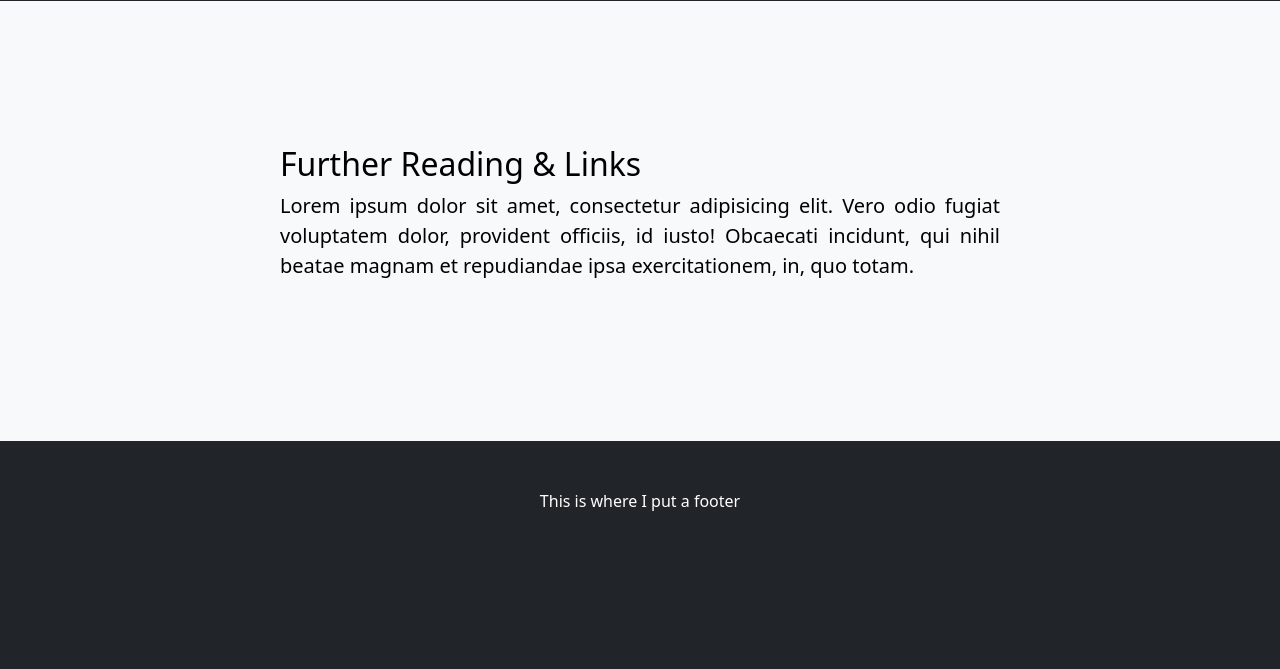
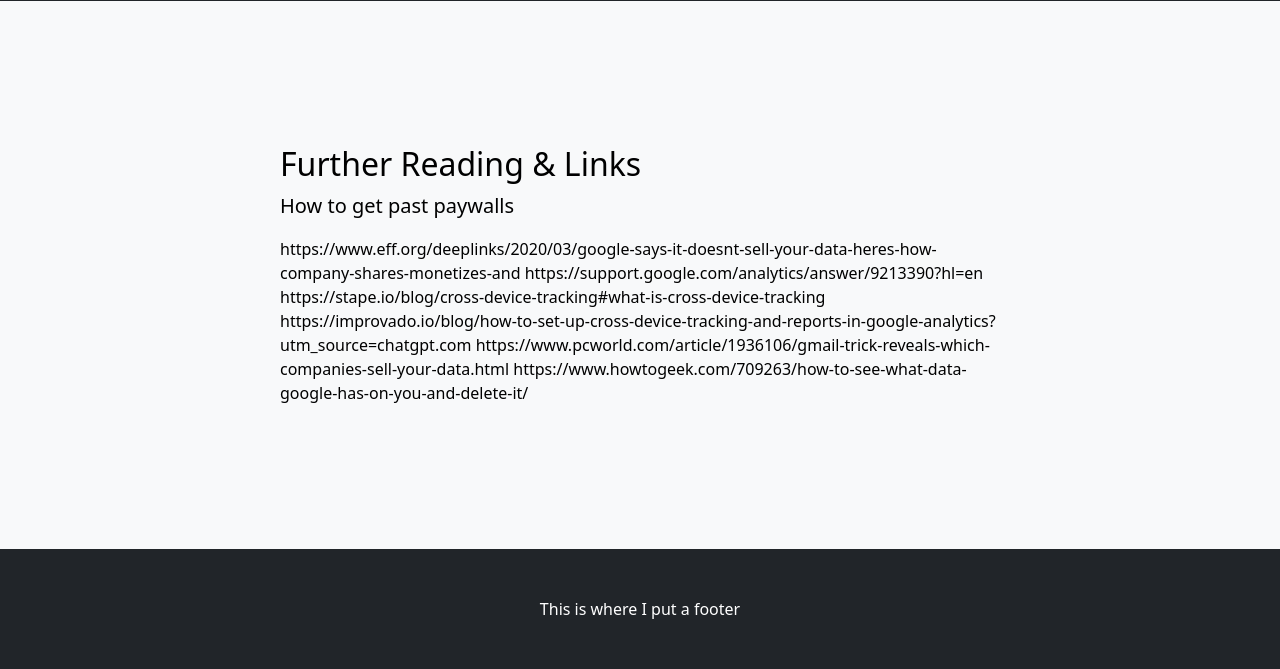
Before and after one commit to CPettifo/headers, a Flask app: template services/collector/templates/index.html in a window 1280 px wide. Shown: the part 4125-4794 px from the top of the page. Before the commit the page ends 4636 px from the top, so only its background shows below. Run offline with Flask 3, Linux system fonts and the light colour scheme; the template is opened without the code that fills it, so the values that code supplies are empty.

Commit message:
add some sources

```diff
--- a/services/collector/templates/index.html
+++ b/services/collector/templates/index.html
@@ -173,7 +173,14 @@
             <div class="row gx-4 justify-content-center">
                 <div class="col-lg-8">
                     <h2>Further Reading & Links</h2>
-                    <p class="lead">Lorem ipsum dolor sit amet, consectetur adipisicing elit. Vero odio fugiat voluptatem dolor, provident officiis, id iusto! Obcaecati incidunt, qui nihil beatae magnam et repudiandae ipsa exercitationem, in, quo totam.</p>
+                    <p class="lead">How to get past paywalls</p>
+                    https://www.eff.org/deeplinks/2020/03/google-says-it-doesnt-sell-your-data-heres-how-company-shares-monetizes-and
+                    https://support.google.com/analytics/answer/9213390?hl=en
+                    https://stape.io/blog/cross-device-tracking#what-is-cross-device-tracking
+                    https://improvado.io/blog/how-to-set-up-cross-device-tracking-and-reports-in-google-analytics?utm_source=chatgpt.com
+                    https://www.pcworld.com/article/1936106/gmail-trick-reveals-which-companies-sell-your-data.html
+                    https://www.howtogeek.com/709263/how-to-see-what-data-google-has-on-you-and-delete-it/
+
                 </div>
             </div>
         </div>
```
